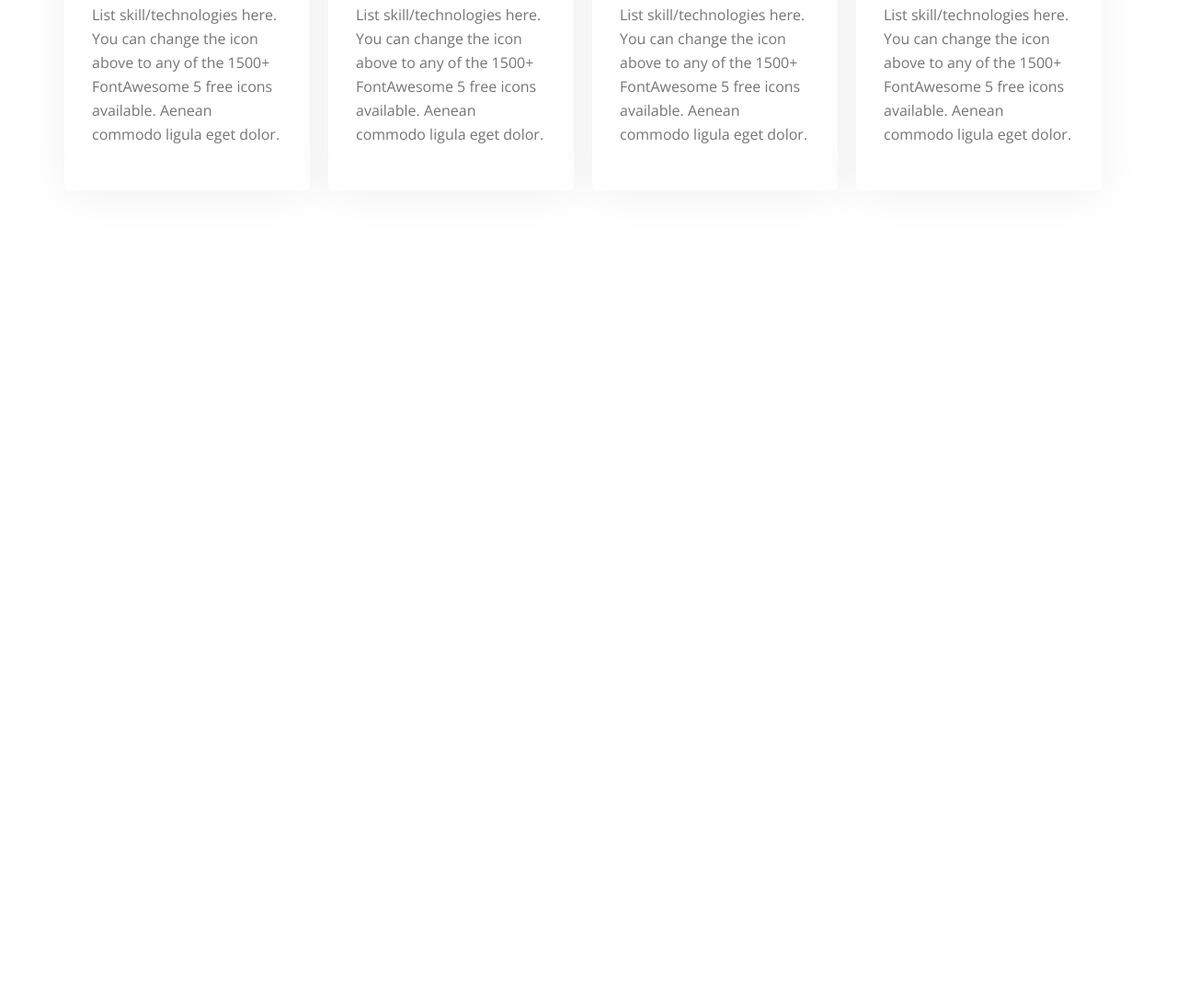
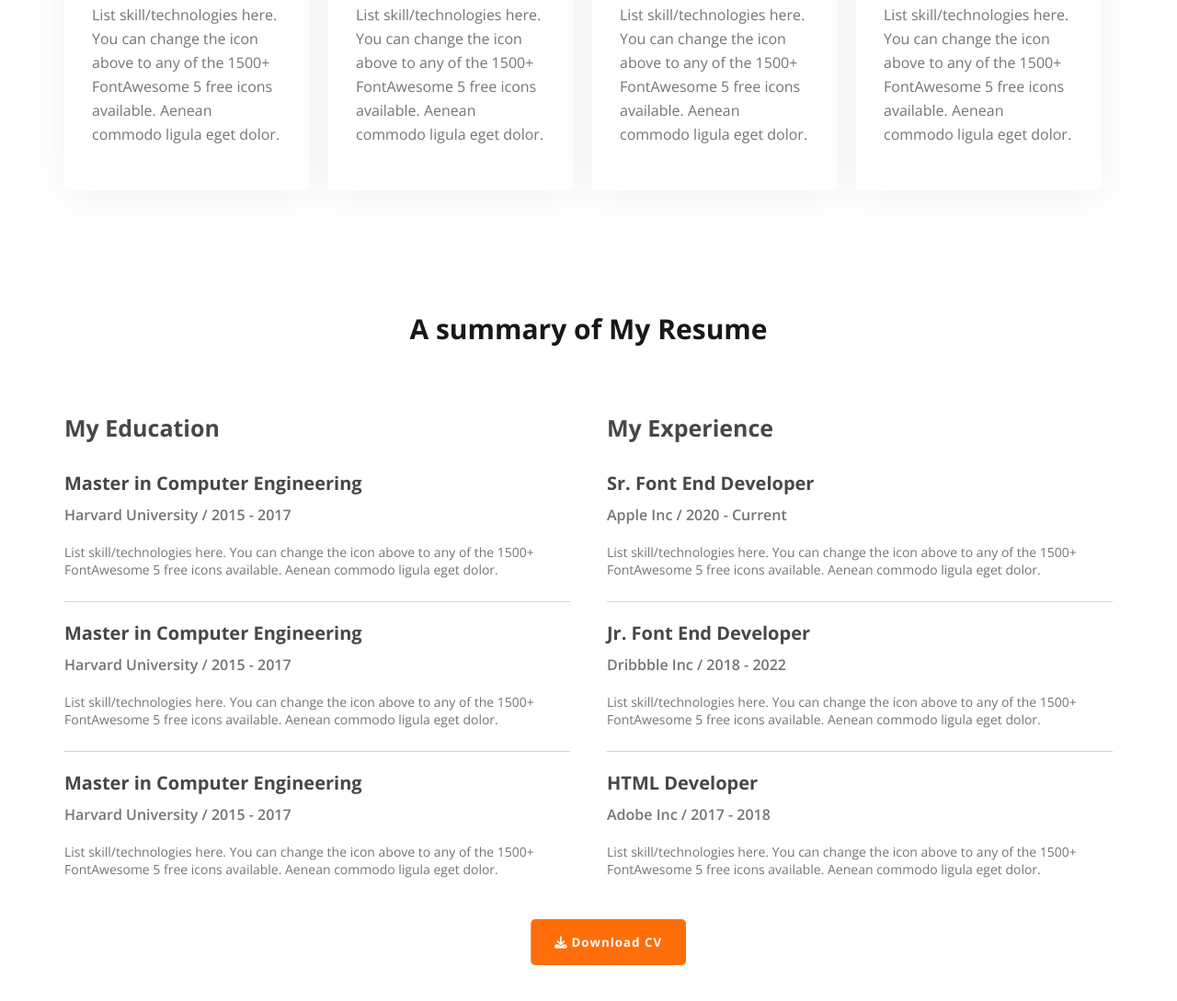
Before and after one commit to Bulbulahmed10/PH-dev-portfolio-practice-project-01, a plain HTML site: page index.html in a window 1280 px wide. Shown: the part 1934-3023 px from the top of the page at 92% size. Before the commit the page ends 2271 px from the top, so only its background shows below. Drawn offline with nearby package versions, Linux system fonts and the light colour scheme.

Commit message:
added resume-section

```diff
--- a/index.html
+++ b/index.html
@@ -51,12 +51,17 @@
         </div>
         <img src="./images/hardy.png" alt="" />
       </div>
-
     </header>
     <!-- about me section -->
     <section class="about-me">
       <h3>About Me</h3>
-        <p>I, m a designer & developer with a passion for web design. I enjoy developing simple, clean and slick websites that provide real value to the end user. Thousands of clients have procured exceptional resulfs while working with me. Delivering work within time and budget which meets clients requirements in our mata.</p>
+      <p>
+        I, m a designer & developer with a passion for web design. I enjoy
+        developing simple, clean and slick websites that provide real value to
+        the end user. Thousands of clients have procured exceptional resulfs
+        while working with me. Delivering work within time and budget which
+        meets clients requirements in our mata.
+      </p>
       <div class="about-info">
         <div>
           <span>Name:</span>
@@ -79,31 +84,120 @@
     <section class="skill-section">
       <div class="top-div">
         <h3>What I do</h3>
-            <p>I have more than 10 years experience building software for clients all over the world. Below is a quick overview of my main technical skill sets and technologies i use. Want to find out more about my experience? Check out my online resume and project portfolio.</p>
+        <p>
+          I have more than 10 years experience building software for clients all
+          over the world. Below is a quick overview of my main technical skill
+          sets and technologies i use. Want to find out more about my
+          experience? Check out my online resume and project portfolio.
+        </p>
       </div>
       <div class="skill-container">
         <div class="skill-item">
-                <img src="./images/icons/js.png" alt="">
+          <img src="./images/icons/js.png" alt="" />
           <h4>Vanilla JavaScript</h4>
-                <p>List skill/technologies here. You can change the icon above to any of the 1500+ FontAwesome 5 free icons available. Aenean commodo ligula eget dolor.</p>
+          <p>
+            List skill/technologies here. You can change the icon above to any
+            of the 1500+ FontAwesome 5 free icons available. Aenean commodo
+            ligula eget dolor.
+          </p>
         </div>
         <div class="skill-item">
-                <img src="./images/icons/react.png" alt="">
+          <img src="./images/icons/react.png" alt="" />
           <h4>React</h4>
-                <p>List skill/technologies here. You can change the icon above to any of the 1500+ FontAwesome 5 free icons available. Aenean commodo ligula eget dolor.</p>
+          <p>
+            List skill/technologies here. You can change the icon above to any
+            of the 1500+ FontAwesome 5 free icons available. Aenean commodo
+            ligula eget dolor.
+          </p>
         </div>
         <div class="skill-item">
-                <img src="./images/icons/nodejs.png" alt="">
+          <img src="./images/icons/nodejs.png" alt="" />
           <h4>Node.js</h4>
-                <p>List skill/technologies here. You can change the icon above to any of the 1500+ FontAwesome 5 free icons available. Aenean commodo ligula eget dolor.</p>
+          <p>
+            List skill/technologies here. You can change the icon above to any
+            of the 1500+ FontAwesome 5 free icons available. Aenean commodo
+            ligula eget dolor.
+          </p>
         </div>
         <div class="skill-item">
-                <img src="./images/icons/mongo.png" alt="">
+          <img src="./images/icons/mongo.png" alt="" />
           <h4>MongoDB</h4>
-                <p>List skill/technologies here. You can change the icon above to any of the 1500+ FontAwesome 5 free icons available. Aenean commodo ligula eget dolor.</p>
+          <p>
+            List skill/technologies here. You can change the icon above to any
+            of the 1500+ FontAwesome 5 free icons available. Aenean commodo
+            ligula eget dolor.
+          </p>
         </div>
-
       </div>
+    </section>
+    <!-- resume section -->
+    <section class="resume-section">
+      <h3>A summary of My Resume</h3>
+      <div class="resume-container">
+        <div>
+          <h4 class="resume-heading">My Education</h4>
+          <div class="resume-item">
+            <h5>Master in Computer Engineering</h5>
+            <p>Harvard University / 2015 - 2017</p>
+            <article>
+              List skill/technologies here. You can change the icon above to any
+              of the 1500+ FontAwesome 5 free icons available. Aenean commodo
+              ligula eget dolor.
+            </article>
+          </div>
+          <div class="resume-item">
+            <h5>Master in Computer Engineering</h5>
+            <p>Harvard University / 2015 - 2017</p>
+            <article>
+              List skill/technologies here. You can change the icon above to any
+              of the 1500+ FontAwesome 5 free icons available. Aenean commodo
+              ligula eget dolor.
+            </article>
+          </div>
+          <div class="resume-item">
+            <h5>Master in Computer Engineering</h5>
+            <p>Harvard University / 2015 - 2017</p>
+            <article>
+              List skill/technologies here. You can change the icon above to any
+              of the 1500+ FontAwesome 5 free icons available. Aenean commodo
+              ligula eget dolor.
+            </article>
+          </div>
+        </div>
+        <div>
+          <h4 class="resume-heading">My Experience</h4>
+          <div class="resume-item">
+            <h5>Sr. Font End Developer</h5>
+            <p>Apple Inc / 2020 - Current</p>
+            <article>
+              List skill/technologies here. You can change the icon above to any
+              of the 1500+ FontAwesome 5 free icons available. Aenean commodo
+              ligula eget dolor.
+            </article>
+          </div>
+          <div class="resume-item">
+            <h5>Jr. Font End Developer</h5>
+            <p>Dribbble Inc / 2018 - 2022</p>
+            <article>
+              List skill/technologies here. You can change the icon above to any
+              of the 1500+ FontAwesome 5 free icons available. Aenean commodo
+              ligula eget dolor.
+            </article>
+          </div>
+          <div class="resume-item">
+            <h5>HTML Developer</h5>
+            <p>Adobe Inc / 2017 - 2018</p>
+            <article>
+              List skill/technologies here. You can change the icon above to any
+              of the 1500+ FontAwesome 5 free icons available. Aenean commodo
+              ligula eget dolor.
+            </article>
+          </div>
+        </div>
+      </div>
+      <button class="primary-btn">
+        <i class="fa-solid fa-download"></i>Download CV
+      </button>
     </section>
     <section></section>
   </body>
--- a/style.css
+++ b/style.css
@@ -1,26 +1,24 @@
-@import url('https://fonts.googleapis.com/css2?family=Manrope:wght@800&family=Open+Sans:wght@400;500;600;700;800&display=swap');
-*{
+@import url("https://fonts.googleapis.com/css2?family=Manrope:wght@800&family=Open+Sans:wght@400;500;600;700;800&display=swap");
+* {
   margin: 0;
   padding: 0;
   box-sizing: border-box;
-    font-family: 'Open Sans', sans-serif;
-
+  font-family: "Open Sans", sans-serif;
 }
 
-
-section{
+section {
   max-width: 1140px;
   margin: 130px auto 0;
 }
 
-h3{
+h3 {
   color: #181818;
   font-weight: 700;
   font-size: 30px;
   margin-bottom: 30px;
 }
 
-.primary-btn{
+.primary-btn {
   background-color: #fd6e0a;
   color: white;
   border: 1px solid transparent;
@@ -32,7 +30,7 @@ h3{
   transition: all 0.3s;
 }
 
-.primary-btn:hover{
+.primary-btn:hover {
   background-color: transparent;
   color: #fd6e0a;
   border: 1px solid #fd6e0a;
@@ -40,38 +38,37 @@ h3{
 
 /** Header Nav CSS **/
 
-header{
+header {
   background-color: #fff8f3;
 }
 
-.header-nav h2{
+.header-nav h2 {
   font-size: 28px;
   font-weight: 800;
-    font-family: 'Manrope', sans-serif;
+  font-family: "Manrope", sans-serif;
   color: #181818;
   cursor: pointer;
 }
 
-.header-nav h2 span{
+.header-nav h2 span {
   color: #fd6e0a;
 }
 
-.header-nav{
+.header-nav {
   padding: 51px 230px 66px 230px;
   display: flex;
   align-items: center;
   justify-content: space-between;
 }
 
-.header-nav ul{
+.header-nav ul {
   display: flex;
   align-items: center;
   list-style-type: none;
   gap: 50px;
-
 }
 
-.header-nav ul li a{
+.header-nav ul li a {
   text-decoration: none;
   font-weight: 400;
   font-size: 20px;
@@ -81,7 +78,7 @@ header{
 
 /* *Header Banner CSS* */
 
-.header-banner{
+.header-banner {
   display: flex;
   align-items: center;
   justify-content: space-between;
@@ -89,30 +86,28 @@ header{
   background: url(./images/header_bg.png);
   background-repeat: no-repeat;
   background-position: bottom right;
-
 }
 
-.header-banner .dev-img{
+.header-banner .dev-img {
   margin-top: -190px;
   margin-left: -190px;
 }
 
-
-.banner-info span{
+.banner-info span {
   font-size: 25px;
   font-weight: 600;
   letter-spacing: 2px;
   color: #474747;
 }
 
-.banner-info h1{
+.banner-info h1 {
   font-size: 50px;
   margin-bottom: 10px;
   color: #181818;
   font-weight: 700;
 }
 
-.banner-info p{
+.banner-info p {
   width: 530px;
   color: #757575;
   font-size: 18px;
@@ -121,38 +116,37 @@ header{
   margin-bottom: 25px;
 }
 
-
-.primary-btn i{
+.primary-btn i {
   margin-right: 4px;
 }
 
 /* *About Me Section CSS* */
 
-.about-me{
-    background-color: #FFF8F3;
+.about-me {
+  background-color: #fff8f3;
   text-align: center;
   padding: 131px 157px;
   border-radius: 5px;
 }
 
-.about-me p{
+.about-me p {
   font-size: 18px;
   color: #757575;
 }
 
-.about-info{
+.about-info {
   display: flex;
   align-items: center;
   justify-content: space-around;
   margin-top: 30px;
 }
 
-.about-info span{
+.about-info span {
   color: #757575;
   font-weight: 400;
 }
 
-.about-info h5{
+.about-info h5 {
   color: #474747;
   font-size: 18px;
   font-weight: 700;
@@ -160,51 +154,108 @@ header{
 
 /* *Skill Section CSS * */
 
-.top-div{
+.top-div {
   text-align: center;
   width: 900px;
   margin: 0 auto;
 }
 
-.top-div p{
+.top-div p {
   color: #757575;
   font-size: 18px;
   margin-bottom: 25px;
 }
 
-.skill-item{
+.skill-item {
   width: 267px;
   height: 350px;
-    background: #FFFFFF;
+  background: #ffffff;
   box-shadow: 0px 6px 50px rgba(0, 0, 0, 0.06);
   border-radius: 5px;
   padding: 30px;
   margin-top: 15px;
 }
 
-.skill-container{
+.skill-container {
   display: flex;
   flex-wrap: wrap;
   gap: 20px;
 }
 
-.skill-item img{
+.skill-item img {
   width: 44px;
   height: 44px;
   object-fit: cover;
   margin-bottom: 20px;
 }
 
-.skill-item h4{
+.skill-item h4 {
   font-weight: 700;
   font-size: 20px;
   align-items: center;
   margin-bottom: 20px;
 }
 
-.skill-item p{
+.skill-item p {
   font-weight: 400;
   color: #757575;
   font-size: 16px;
   line-height: 26px;
 }
+
+/* *Resume Section CSS* */
+
+.resume-section h3 {
+  text-align: center;
+}
+
+.resume-container {
+  display: flex;
+  align-items: center;
+  justify-content: space-between;
+  margin-top: 70px;
+}
+
+.resume-item {
+  border-bottom: 1px solid #d1d1d1;
+  width: 550px;
+  margin-bottom: 20px;
+}
+
+.resume-item:nth-child(4) {
+  border-bottom: none;
+}
+
+.resume-heading {
+  font-size: 25px;
+  font-weight: 700;
+  color: #474747;
+  margin-bottom: 30px;
+}
+
+.resume-item h5 {
+  font-size: 20px;
+  margin-bottom: 10px;
+  color: #474747;
+  font-weight: 700;
+}
+
+.resume-item p {
+  color: #757575;
+  font-size: 16px;
+  font-weight: 600;
+  margin-bottom: 20px;
+}
+
+.resume-item article {
+  font-size: 14px;
+  color: #757575;
+  font-weight: 400;
+  width: 511px;
+  margin-bottom: 25px;
+}
+
+.resume-section button {
+  transform: translate(300%);
+  margin-top: 20px;
+}
```
Lines whose indentation alone changed are shown as unchanged.
